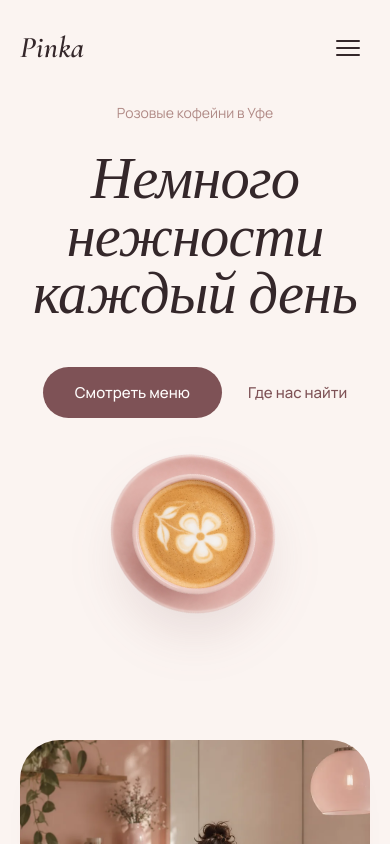
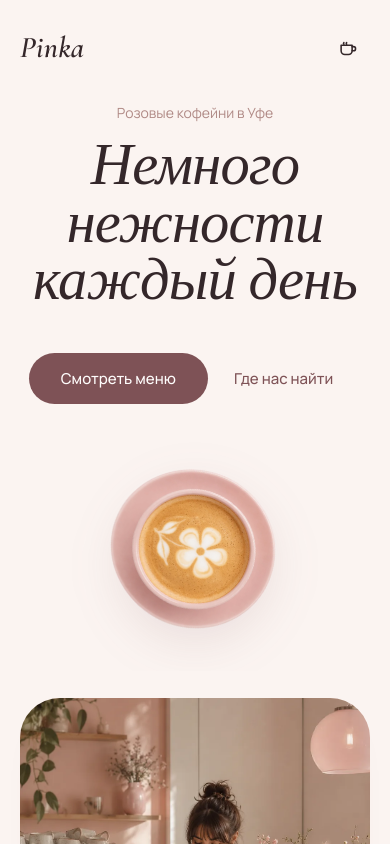
Before and after one commit to next-cod/pinka, a plain HTML site: page Pinka.dc.html in a window 390 px wide. Shown: the top 844 px of the page. Drawn offline with nearby package versions, Linux system fonts and the light colour scheme.

Commit message:
Coffee-cup burger icon, balance mobile hero spacing and CTA alignment
Replace the plain 3-line burger with a coffee-cup icon that morphs
into a close cross when the mobile menu opens. On mobile, the
spinning cup now sits evenly between the CTA buttons and the About
photo (rebalanced grid gap / section padding), the eyebrow label
sits closer to the heading, and the CTA row is nudged left to offset
the visual weight difference between the filled and text button.

Co-Authored-By: Claude Sonnet 5 <noreply@anthropic.com>

```diff
--- a/Pinka.dc.html
+++ b/Pinka.dc.html
@@ -43,24 +43,25 @@
   #pinka-root footer details[open] .pinka-disclaimer-arrow{transform:rotate(180deg)}
 
   /* ═══════════ АДАПТИВНОСТЬ ═══════════ */
-  /* гамбургер: скрыт на десктопе, простое переключение на крестик без наворотов */
+  /* гамбургер: скрыт на десктопе, кофейная чашка превращается в крестик при открытии */
   .pinka-nav-toggle{position:absolute;width:1px;height:1px;opacity:0;pointer-events:none;margin:0;padding:0}
-  .pinka-burger{display:none;flex-direction:column;justify-content:center;gap:5px;width:44px;height:44px;padding:10px;cursor:pointer;border-radius:12px;flex:none;z-index:60}
-  #pinka-root .pinka-burger span{display:block;width:100%;height:2px;background:#34272A;border-radius:2px}
-  .pinka-nav-toggle:checked ~ .pinka-burger span:nth-child(1){transform:translateY(7px)}
-  .pinka-nav-toggle:checked ~ .pinka-burger span:nth-child(2){opacity:0}
-  .pinka-nav-toggle:checked ~ .pinka-burger span:nth-child(3){transform:translateY(-7px)}
+  .pinka-burger{display:none;position:relative;align-items:center;justify-content:center;width:44px;height:44px;padding:10px;cursor:pointer;border-radius:12px;flex:none;z-index:60}
+  #pinka-root .pinka-burger-icon{position:absolute;top:50%;left:50%;transform:translate(-50%,-50%);transition:opacity .35s ease,transform .35s cubic-bezier(.22,.61,.36,1)}
+  #pinka-root .pinka-burger-close{opacity:0;transform:translate(-50%,-50%) rotate(-90deg) scale(.4)}
+  .pinka-nav-toggle:checked ~ .pinka-burger .pinka-burger-cup{opacity:0;transform:translate(-50%,-50%) rotate(90deg) scale(.4)}
+  .pinka-nav-toggle:checked ~ .pinka-burger .pinka-burger-close{opacity:1;transform:translate(-50%,-50%) rotate(0) scale(1)}
 
   /* ≤1100px – герой в одну колонку */
   @media (max-width:1100px){
-    #top{min-height:auto !important;padding-top:clamp(96px,12vh,140px) !important;padding-bottom:clamp(20px,3vh,36px) !important}
+    #top{min-height:auto !important;padding-top:clamp(96px,12vh,140px) !important;padding-bottom:clamp(8px,1.2vh,14px) !important}
     .pinka-hero-glow{display:none !important}
-    .pinka-hero-grid{grid-template-columns:1fr !important;gap:clamp(12px,2.5vw,24px) !important}
+    .pinka-hero-grid{grid-template-columns:1fr !important;gap:clamp(32px,7vw,40px) !important}
     .pinka-hero-text{transform:none !important;text-align:center !important}
+    .pinka-hero-eyebrow{margin-bottom:14px !important}
     .pinka-hero-h1{font-size:clamp(52px,15vw,80px) !important}
-    .pinka-hero-actions{justify-content:center !important}
+    .pinka-hero-actions{justify-content:center !important;transform:translateX(-14px)}
     .pinka-hero-media{max-width:225px !important}
-    #about{padding-top:clamp(44px,7vh,72px) !important}
+    #about{padding-top:clamp(20px,3.2vh,32px) !important}
   }
   /* ≤920px – about/locations в одну колонку, десерты и футер в две */
   @media (max-width:920px){
@@ -103,7 +104,17 @@
   <header id="pinka-header" style="position:fixed;top:0;left:0;right:0;z-index:50;display:flex;align-items:center;justify-content:space-between;padding:26px clamp(20px,5vw,64px);background:#FBF4F1;transition:padding .5s cubic-bezier(.22,.61,.36,1),box-shadow .5s ease">
     <a href="#top" style="font-family:'Cormorant Garamond',serif;font-style:italic;font-weight:600;font-size:30px;letter-spacing:.01em;color:#34272A;text-decoration:none;line-height:1">Pinka</a>
     <input type="checkbox" id="pinka-nav-toggle" class="pinka-nav-toggle" aria-hidden="true">
-    <label for="pinka-nav-toggle" class="pinka-burger" aria-label="Открыть меню"><span></span><span></span><span></span></label>
+    <label for="pinka-nav-toggle" class="pinka-burger" aria-label="Открыть меню">
+      <svg class="pinka-burger-icon pinka-burger-cup" viewBox="0 0 24 24" fill="none" stroke="#34272A" stroke-width="1.7" stroke-linecap="round" stroke-linejoin="round" width="22" height="22">
+        <path d="M4.5 9h12v6a4 4 0 0 1-4 4h-4a4 4 0 0 1-4-4V9z"/>
+        <path d="M16.5 10.5H18a2.25 2.25 0 0 1 0 4.5h-1.5"/>
+        <path d="M7.5 6c-.6.6-.6 1.2 0 1.8M10.5 6c-.6.6-.6 1.2 0 1.8"/>
+      </svg>
+      <svg class="pinka-burger-icon pinka-burger-close" viewBox="0 0 24 24" fill="none" stroke="#34272A" stroke-width="1.7" stroke-linecap="round" width="22" height="22">
+        <line x1="5" y1="5" x2="19" y2="19"/>
+        <line x1="19" y1="5" x2="5" y2="19"/>
+      </svg>
+    </label>
     <nav class="pinka-nav-wrap" style="display:flex;align-items:center;gap:clamp(14px,2.4vw,34px)">
       <a href="#about" style="font-size:14px;font-weight:500;color:#5C4A4C;text-decoration:none;letter-spacing:.01em" class="pinka-nav">О нас</a>
       <a href="#menu" style="font-size:14px;font-weight:500;color:#5C4A4C;text-decoration:none;letter-spacing:.01em" class="pinka-nav">Меню</a>
@@ -119,7 +130,7 @@
 
     <div class="pinka-hero-grid" style="position:relative;z-index:3;width:100%;max-width:1320px;margin:0 auto;display:grid;grid-template-columns:1fr 1.14fr;gap:clamp(28px,5vw,72px);align-items:center">
       <div class="pinka-hero-text" style="transform:translateY(-44px)">
-        <div data-reveal style="animation:pinka-rise .7s cubic-bezier(.22,.61,.36,1) both;animation-timeline:view();animation-range:entry 0% cover 30%;margin:0 0 28px">
+        <div data-reveal class="pinka-hero-eyebrow" style="animation:pinka-rise .7s cubic-bezier(.22,.61,.36,1) both;animation-timeline:view();animation-range:entry 0% cover 30%;margin:0 0 28px">
           <span style="font-size:14px;color:#B08A86;white-space:nowrap">Розовые кофейни в Уфе</span>
         </div>
         <h1 class="pinka-hero-h1" style="font-family:'Cormorant Garamond',serif;font-weight:500;font-style:italic;font-size:clamp(46px,7.2vw,108px);line-height:.98;letter-spacing:-.015em;margin:0;color:#34272A">Немного<br>нежности<br>каждый день</h1>
@@ -133,7 +144,7 @@
       <div style="position:relative">
         <div class="pinka-hero-media" style="position:relative;width:100%;max-width:680px;margin:0 auto;aspect-ratio:1/1;display:flex;align-items:center;justify-content:center">
           <div aria-hidden="true" style="position:absolute;left:50%;top:50%;transform:translate(-50%,-42%);width:88%;height:88%;border-radius:50%;background:radial-gradient(circle at 50% 50%,rgba(126,82,86,.26) 0%,rgba(126,82,86,.11) 42%,rgba(126,82,86,0) 70%);filter:blur(20px)"></div>
-          <img src="uploads/e48b9091-d0df-4520-9e36-1a769db96bad-Photoroom.webp" alt="Латте с латте-артом в виде цветка" style="position:relative;top:-4%;width:87%;height:auto;animation:pinka-spin 22s linear infinite" width="1254" height="1254" loading="eager" fetchpriority="high" decoding="async"/>
+          <img src="uploads/e48b9091-d0df-4520-9e36-1a769db96bad-Photoroom.webp" alt="Латте с латте-артом в виде цветка" style="position:relative;width:87%;height:auto;animation:pinka-spin 22s linear infinite" width="1254" height="1254" loading="eager" fetchpriority="high" decoding="async"/>
         </div>
       </div>
     </div>
```
